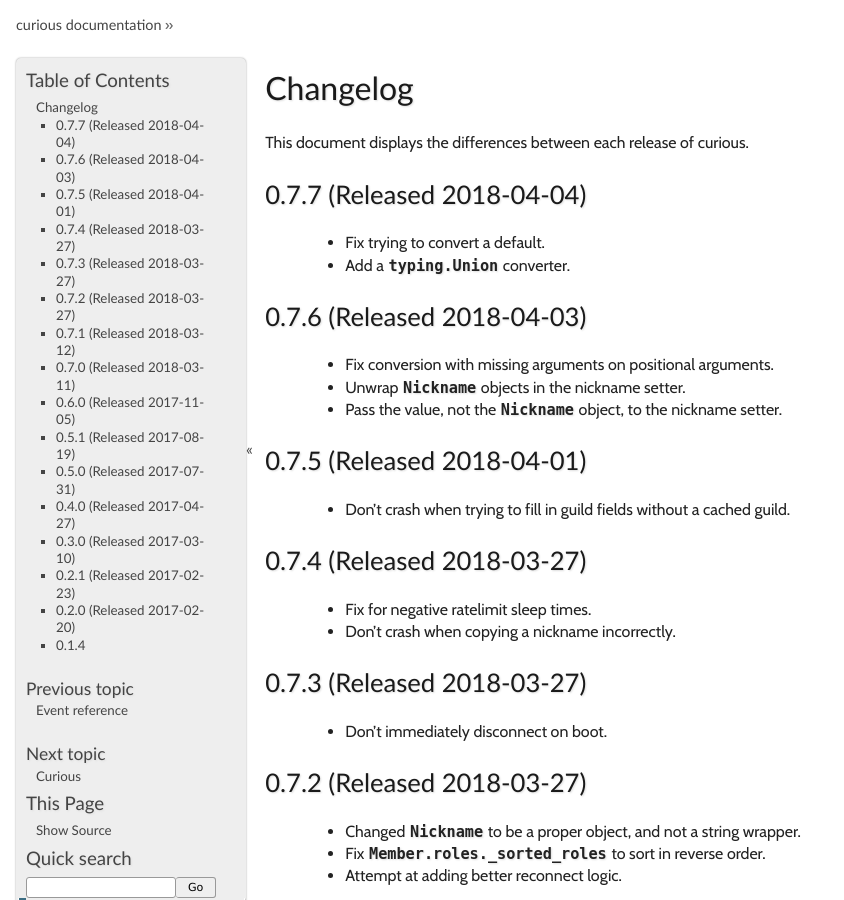
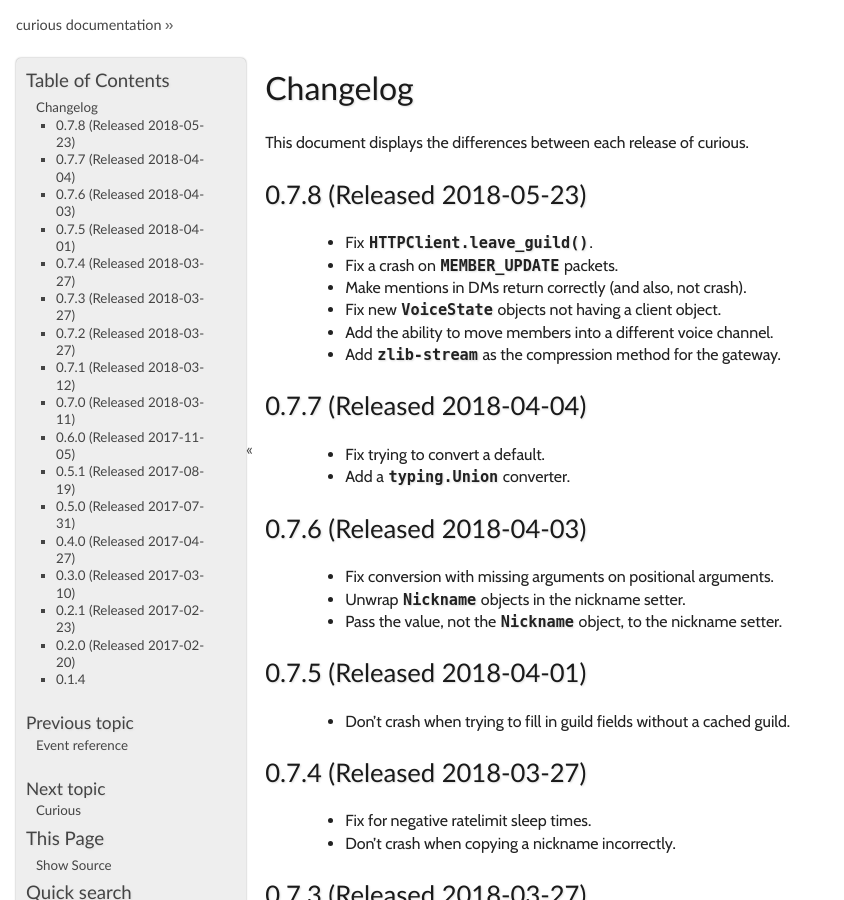
Before and after one commit to Fuyukai/curious, a Sphinx documentation site: the page built from docs/source/changelog.rst, in a window 1280 px wide and 900 px high. Shown: the whole window, without its empty margins (0-844 px from the left). Built offline with Sphinx 7.4.7, drawn with Linux system fonts in a browser that asks for light colours; the version number could not be read and is left out.

Commit message:
0.7.8
Signed-off-by: Laura F. D <l@veriny.tf>

```diff
--- a/docs/source/changelog.rst
+++ b/docs/source/changelog.rst
@@ -2,6 +2,21 @@ Changelog
 =========
 
 This document displays the differences between each release of curious.
+
+0.7.8 (Released 2018-05-23)
+---------------------------
+
+ - Fix :meth:`.HTTPClient.leave_guild`.
+
+ - Fix a crash on ``MEMBER_UPDATE`` packets.
+
+ - Make mentions in DMs return correctly (and also, not crash).
+
+ - Fix new :class:`.VoiceState` objects not having a client object.
+
+ - Add the ability to move members into a different voice channel.
+
+ - Add ``zlib-stream`` as the compression method for the gateway.
 
 0.7.7 (Released 2018-04-04)
 ---------------------------
```
